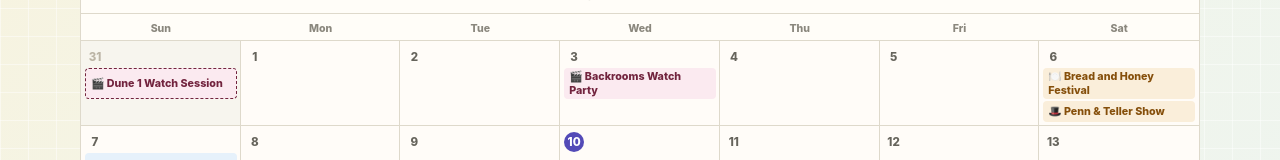
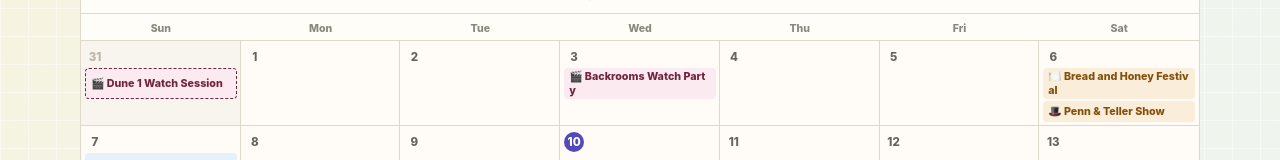
Before and after one commit to loncardom/calentar, a React (Vite) app: page / in a window 1280 px wide. Shown: the part 636-796 px from the top of the page. Built offline with nearby package versions, Linux system fonts and the light colour scheme.

Commit message:
Use break-all for calendar labels

```diff
--- a/src/components/CalendarView.tsx
+++ b/src/components/CalendarView.tsx
@@ -172,7 +172,7 @@ export function CalendarView({
                     }}
                   >
                     {segment.showLabel ? (
-                      <span style={{ overflowWrap: 'anywhere', wordBreak: 'break-word' }}>
+                      <span style={{ overflowWrap: 'anywhere', wordBreak: 'break-all' }}>
                         {getEventEmoji(segment.event)} {segment.event.title}
                       </span>
                     ) : null}
```
